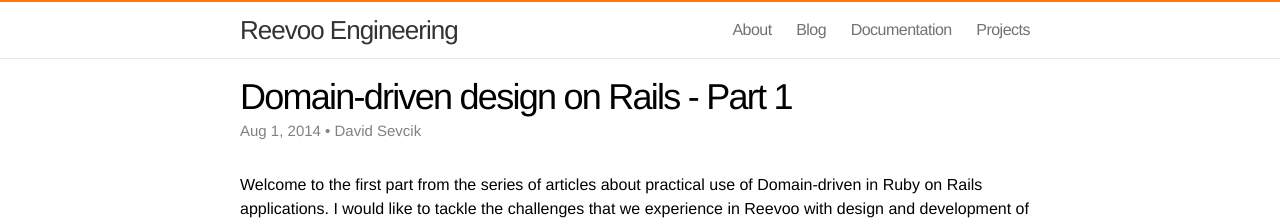
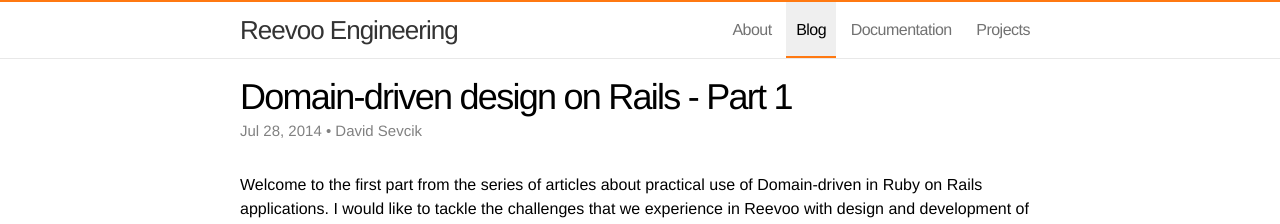
Before and after one commit to reevoo/reevoo.github.io, a Jekyll site: the page built from _posts/2014-07-27-ddd-with-ruby.markdown, in a window 1280 px wide. Shown: the top 224 px of the page. Built offline with Jekyll 4.4.1, drawn with Linux system fonts in a browser that asks for light colours; comment, search, counter and statistics services are not loaded; some of the changed lines change nothing that is shown.

Commit message:
Add navId

```diff
--- a/_posts/2014-07-27-ddd-with-ruby.markdown
+++ b/_posts/2014-07-27-ddd-with-ruby.markdown
@@ -1,10 +1,11 @@
 ---
 layout: post
 title:  "Domain-driven design on Rails - Part 1"
-date:   2014-08-01 10:58:44
+date:   2014-07-28 16:58:44
 categories: blog
 author: David Sevcik
 github: davidsevcik
+navId: blog
 ---
 
 
```
